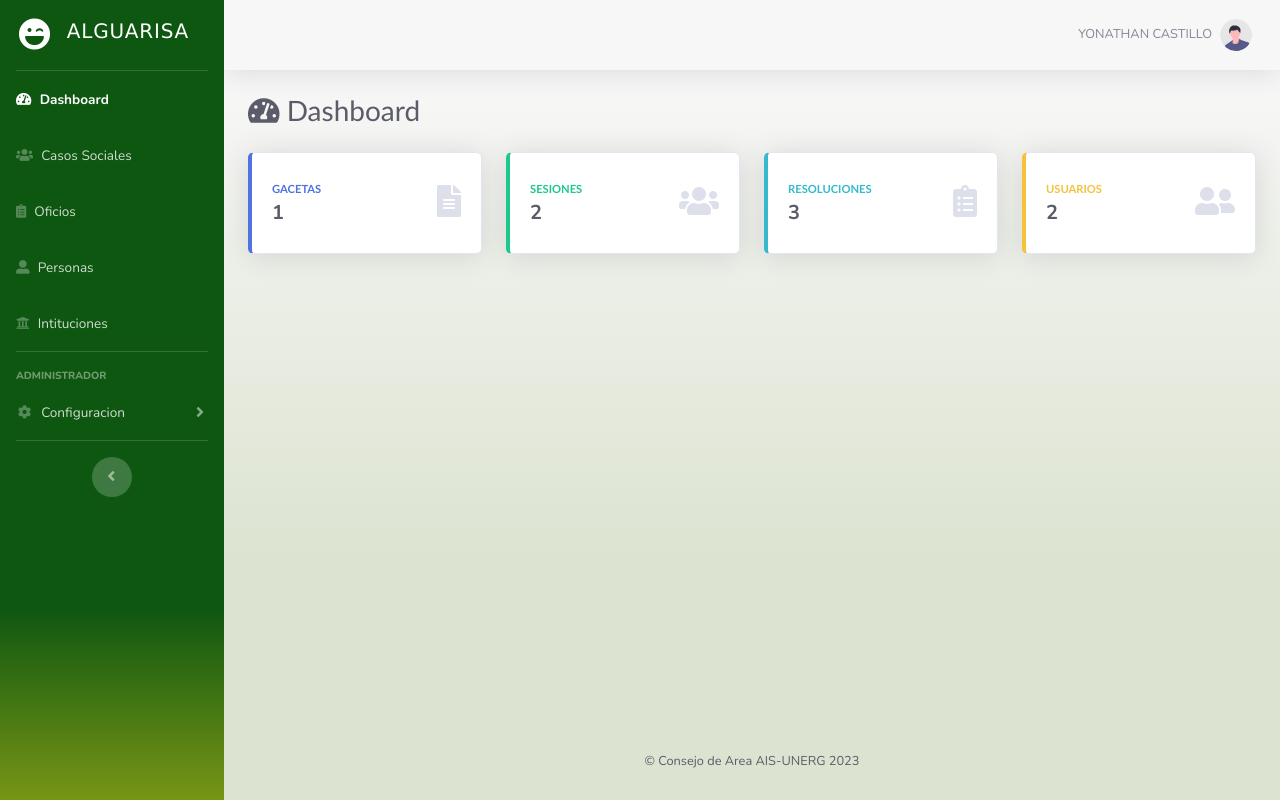
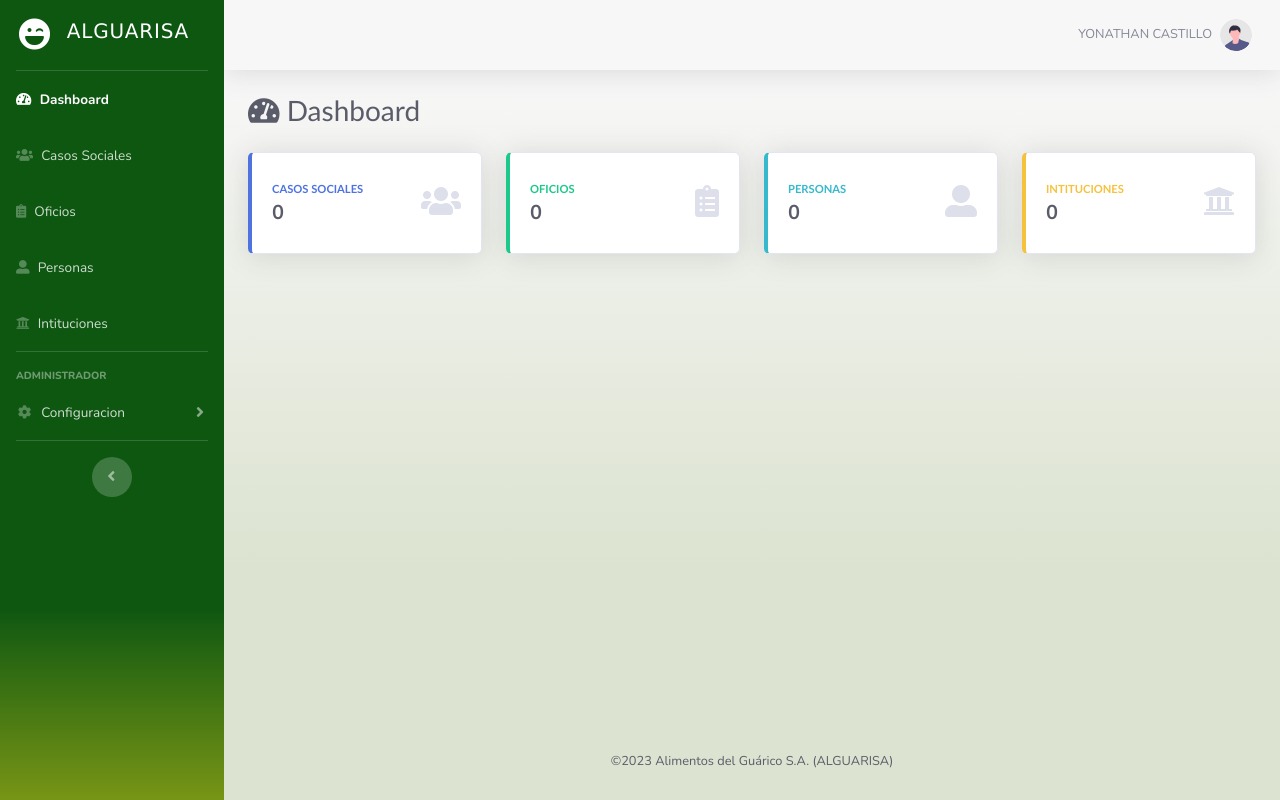
Before and after one commit to AntonnyMalu/proyecto_pasantias, a PHP site: page /admin/index.php in a window 1280 px wide. Run offline with PHP 8.4, Linux system fonts and the light colour scheme; a user stored in the database is signed in; data comes from the database, SQL or seed files in the repository; data that the repository does not hold is empty.

Commit message:
Dasboard y footer

```diff
--- a/admin/content.php
+++ b/admin/content.php
@@ -10,37 +10,15 @@
 
     <!-- Earnings (Monthly) Card Example -->
     <div class="col-xl-3 col-md-6 mb-4">
-        <a class="text-decoration-none" href="gacetas/">
+        <a class="text-decoration-none" href="casos/">
             <div class="card border-left-primary shadow h-100 py-2">
                 <div class="card-body">
                     <div class="row no-gutters align-items-center">
                         <div class="col mr-2">
                             <div class="text-xs font-weight-bold text-primary text-uppercase mb-1" style="font-family: optima;">
-                                Gacetas</div>
+                                Casos Sociales</div>
                             <div class="h5 mb-0 font-weight-bold text-gray-800">
                                 <?php echo $gacetas; ?>
-                            </div>
-                        </div>
-                        <div class="col-auto">
-                            <i class="fas fa-file-alt fa-2x text-gray-300"></i>
-                        </div>
-                    </div>
-                </div>
-            </div>
-        </a>
-    </div>
-
-    <!-- Earnings (Monthly) Card Example -->
-    <div class="col-xl-3 col-md-6 mb-4">
-        <a href="sesiones/" class="text-decoration-none">
-            <div class="card border-left-success shadow h-100 py-2">
-                <div class="card-body">
-                    <div class="row no-gutters align-items-center">
-                        <div class="col mr-2">
-                            <div class="text-xs font-weight-bold text-success text-uppercase mb-1" style="font-family: optima;">
-                                Sesiones</div>
-                            <div class="h5 mb-0 font-weight-bold text-gray-800">
-                                <?php echo $sesiones; ?>
                             </div>
                         </div>
                         <div class="col-auto">
@@ -54,12 +32,34 @@
 
     <!-- Earnings (Monthly) Card Example -->
     <div class="col-xl-3 col-md-6 mb-4">
-        <a href="resoluciones/" class="text-decoration-none">
+        <a href="oficios/" class="text-decoration-none">
+            <div class="card border-left-success shadow h-100 py-2">
+                <div class="card-body">
+                    <div class="row no-gutters align-items-center">
+                        <div class="col mr-2">
+                            <div class="text-xs font-weight-bold text-success text-uppercase mb-1" style="font-family: optima;">
+                                Oficios</div>
+                            <div class="h5 mb-0 font-weight-bold text-gray-800">
+                                <?php echo $sesiones; ?>
+                            </div>
+                        </div>
+                        <div class="col-auto">
+                            <i class="fas fa-clipboard-list fa-2x text-gray-300"></i>
+                        </div>
+                    </div>
+                </div>
+            </div>
+        </a>
+    </div>
+
+    <!-- Earnings (Monthly) Card Example -->
+    <div class="col-xl-3 col-md-6 mb-4">
+        <a href="personas/" class="text-decoration-none">
             <div class="card border-left-info shadow h-100 py-2">
                 <div class="card-body">
                     <div class="row no-gutters align-items-center">
                         <div class="col mr-2">
-                            <div class="text-xs font-weight-bold text-info text-uppercase mb-1" style="font-family: optima;">Resoluciones
+                            <div class="text-xs font-weight-bold text-info text-uppercase mb-1" style="font-family: optima;">Personas
                             </div>
                             <div class="row no-gutters align-items-center">
                                 <div class="col-auto">
@@ -77,7 +77,7 @@
                             </div>
                         </div>
                         <div class="col-auto">
-                            <i class="fas fa-clipboard-list fa-2x text-gray-300"></i>
+                            <i class="fas fa-user-alt fa-2x text-gray-300"></i>
                         </div>
                     </div>
                 </div>
@@ -88,19 +88,19 @@
             <!-- Heading -->
     <!-- Pending Requests Card Example -->
     <div class="col-xl-3 col-md-6 mb-4">
-        <a href="usuarios/" class="text-decoration-none">
+        <a href="instituciones/" class="text-decoration-none">
             <div class="card border-left-warning shadow h-100 py-2">
                 <div class="card-body">
                     <div class="row no-gutters align-items-center">
                         <div class="col mr-2">
                             <div class="text-xs font-weight-bold text-warning text-uppercase mb-1" style="font-family: optima;">
-                                Usuarios</div>
+                                Intituciones</div>
                             <div class="h5 mb-0 font-weight-bold text-gray-800">
                                 <?php echo $usuarios; ?>
                             </div>
                         </div>
                         <div class="col-auto">
-                            <i class="fas fa-user-friends fa-2x text-gray-300"></i>
+                            <i class="fas fa-university fa-2x text-gray-300"></i>
                         </div>
                     </div>
                 </div>
--- a/admin/footer.php
+++ b/admin/footer.php
@@ -1,7 +1,7 @@
 <footer class="sticky-footer ">
     <div class="container my-auto">
         <div class="copyright text-center my-auto text-gray-800">
-            <span><!--Copyright -->&copy; Consejo de Area AIS-UNERG 2023</span>
+            <span><!--Copyright -->&copy;2023 Alimentos del Guárico S.A. (ALGUARISA)</span>
         </div>
     </div>
 </footer>
--- a/admin/funciones.php
+++ b/admin/funciones.php
@@ -9,7 +9,7 @@ function getUsuarios()
 {
     $query = new Query();
     $rows = null;
-    $sql = "SELECT COUNT(*) total FROM `users` WHERE `band`= 1 ";
+    $sql = "SELECT COUNT(*) total FROM `personas` WHERE `band`= 1 ";
     $rows = $query->getFirst($sql);
     return $rows['total'];
 }
@@ -18,7 +18,7 @@ function getGacetas()
 {
     $query = new Query();
     $rows = null;
-    $sql = "SELECT COUNT(*) total FROM `gacetas` WHERE `band` = 1;";
+    $sql = "SELECT COUNT(*) total FROM `casos` WHERE `band` = 1;";
     $rows = $query->getFirst($sql);
     return $rows['total'];
 }
@@ -27,7 +27,7 @@ function getSesiones()
 {
     $query = new Query();
     $rows = null;
-    $sql = "SELECT COUNT(*) total FROM `sesiones` WHERE `band`= 1 ";
+    $sql = "SELECT COUNT(*) total FROM `oficios` WHERE `band`= 1 ";
     $rows = $query->getFirst($sql);
     return $rows['total'];
 }
@@ -36,14 +36,14 @@ function getResoluciones()
 {
     $query = new Query();
     $rows = null;
-    $sql = "SELECT COUNT(*) total FROM `resoluciones` WHERE `band`= 1; ";
+    $sql = "SELECT COUNT(*) total FROM `personas` WHERE `band`= 1; ";
     $rows = $query->getFirst($sql);
     return $rows['total'];
 }
 
 $usuarios = getUsuarios();
-$gacetas = 1; //getGacetas();
-$sesiones = 2; //getSesiones();
-$resoluciones = 3;//getResoluciones();
+$gacetas = getGacetas();
+$sesiones = getSesiones();
+$resoluciones = getResoluciones();
 
 ?>
```
